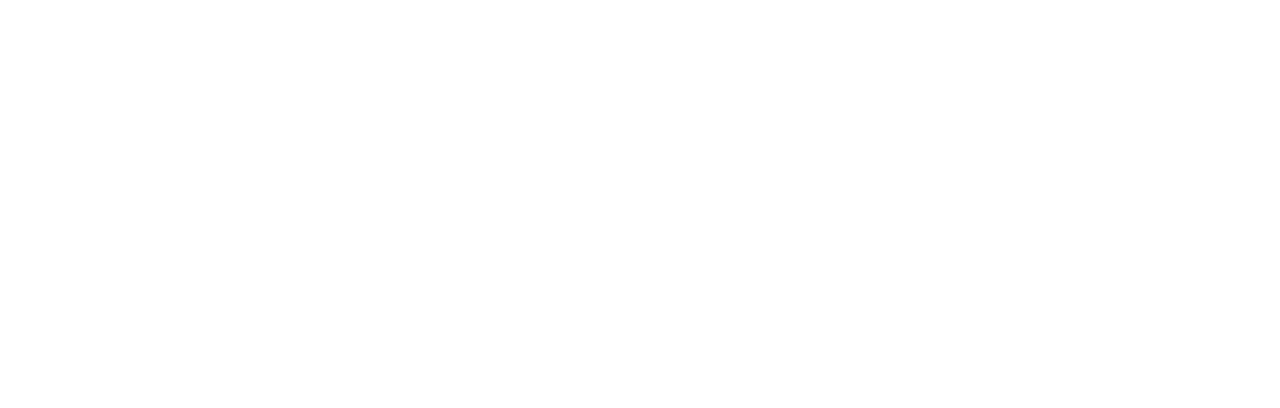
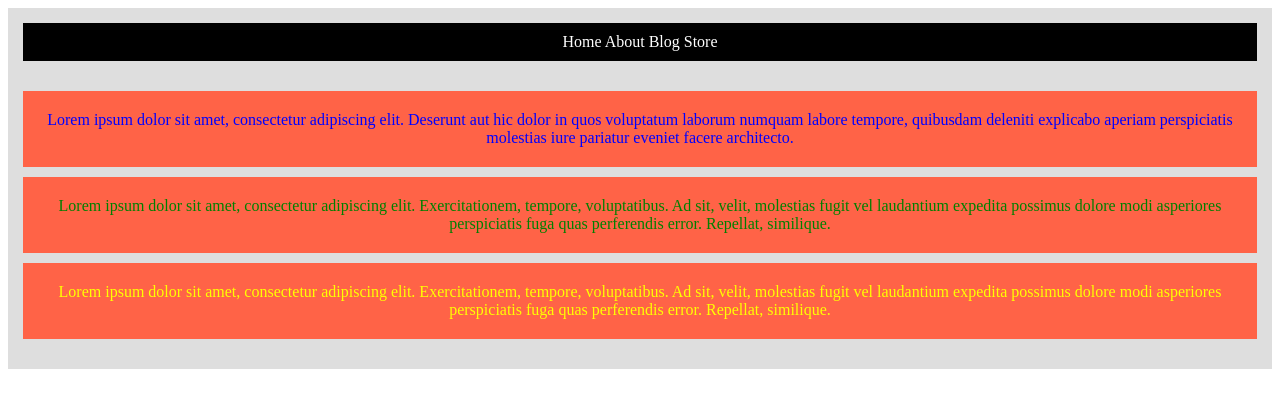
Before and after one commit to callmenunez/dNunez-fewd94, a plain HTML site: page class03/homework/index.html in a window 1280 px wide. Drawn offline with Linux system fonts and the light colour scheme.

Commit message:
Homework for class03

```diff
--- a/class03/homework/index.html
+++ b/class03/homework/index.html
@@ -1,9 +1,32 @@
 <!DOCTYPE html>
 <html>
+
 <head>
+	<link rel="stylesheet" type="text/css" href="style.css">
 	<title>Box Model / Layout Exercise</title>
 </head>
+
 <body>
+
+	<div class="grey_bg">
+
+		<div id="black_bg">
+			<p>Home About Blog Store</p>
+		</div>
+
+		<div>
+			<p class="blue_txt">Lorem ipsum dolor sit amet, consectetur adipiscing elit. Deserunt aut hic dolor in quos voluptatum laborum numquam labore tempore, quibusdam deleniti explicabo aperiam perspiciatis molestias iure pariatur eveniet facere architecto.</p>
+		</div>
+
+		<div>
+			<p class="green_txt">Lorem ipsum dolor sit amet, consectetur adipiscing elit. Exercitationem, tempore, voluptatibus. Ad sit, velit, molestias fugit vel laudantium expedita possimus dolore modi asperiores perspiciatis fuga quas perferendis error. Repellat, similique.</p>
+		</div>
+
+		<div>
+			<p class="yellow_txt">Lorem ipsum dolor sit amet, consectetur adipiscing elit. Exercitationem, tempore, voluptatibus. Ad sit, velit, molestias fugit vel laudantium expedita possimus dolore modi asperiores perspiciatis fuga quas perferendis error. Repellat, similique.</p>
+		</div>
+
+	</div>
 
 </body>
 </html>
--- a/class03/homework/style.css
+++ b/class03/homework/style.css
@@ -0,0 +1,30 @@
+div{
+	text-align: center;
+	margin: 0px auto;
+}
+p{
+	background-color: #ff6347;
+	margin: 10px 15px;
+	padding: 20px 5px;
+}
+#black_bg p{
+	background-color: black;
+	color: white;
+	padding: 10px 0px;
+	margin-bottom: 30px;
+}
+.grey_bg{
+	background-color: #dedede;
+	padding-top: 5px;
+	padding-bottom: 20px;
+	max-width: 1270px;
+}
+.blue_txt{
+	color: blue;
+}
+.green_txt{
+	color: green;
+}
+.yellow_txt{
+	color: yellow;
+}
```
Also changed, not shown: class03/homework/spec.png.
